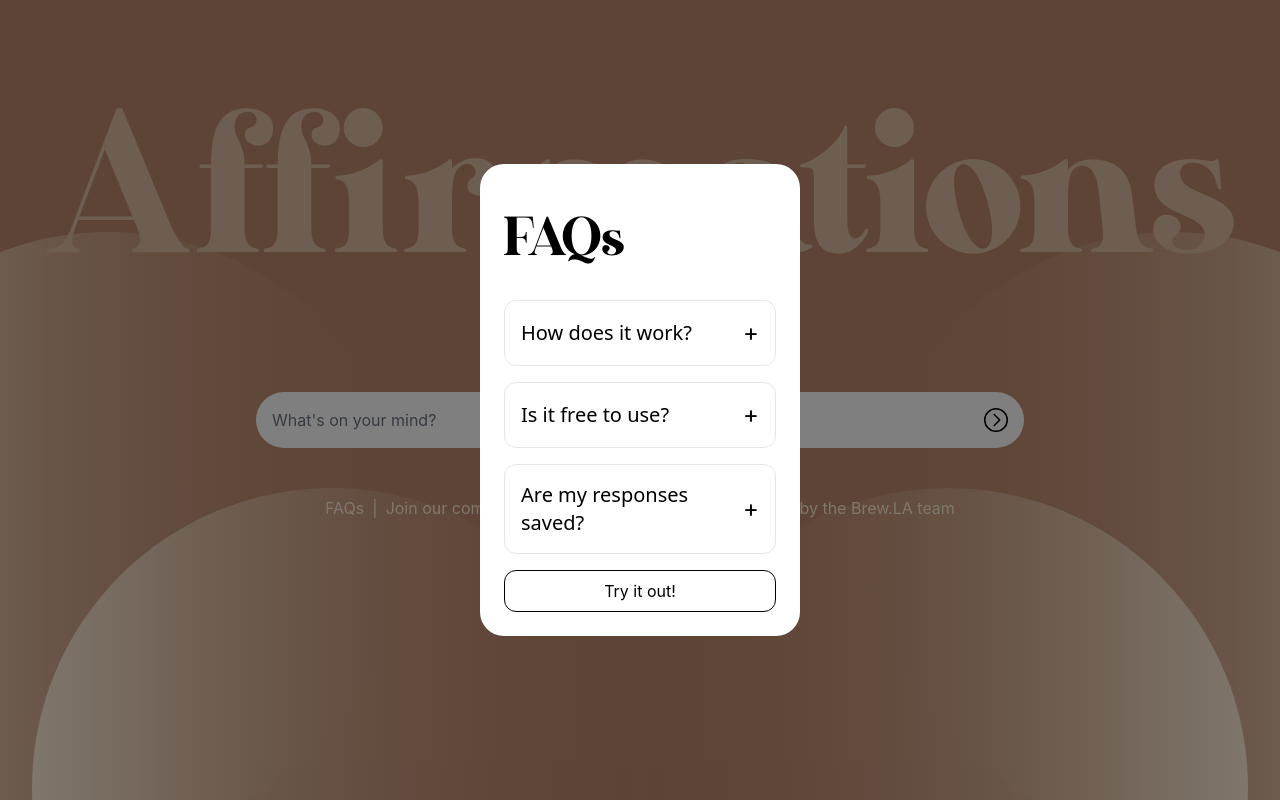
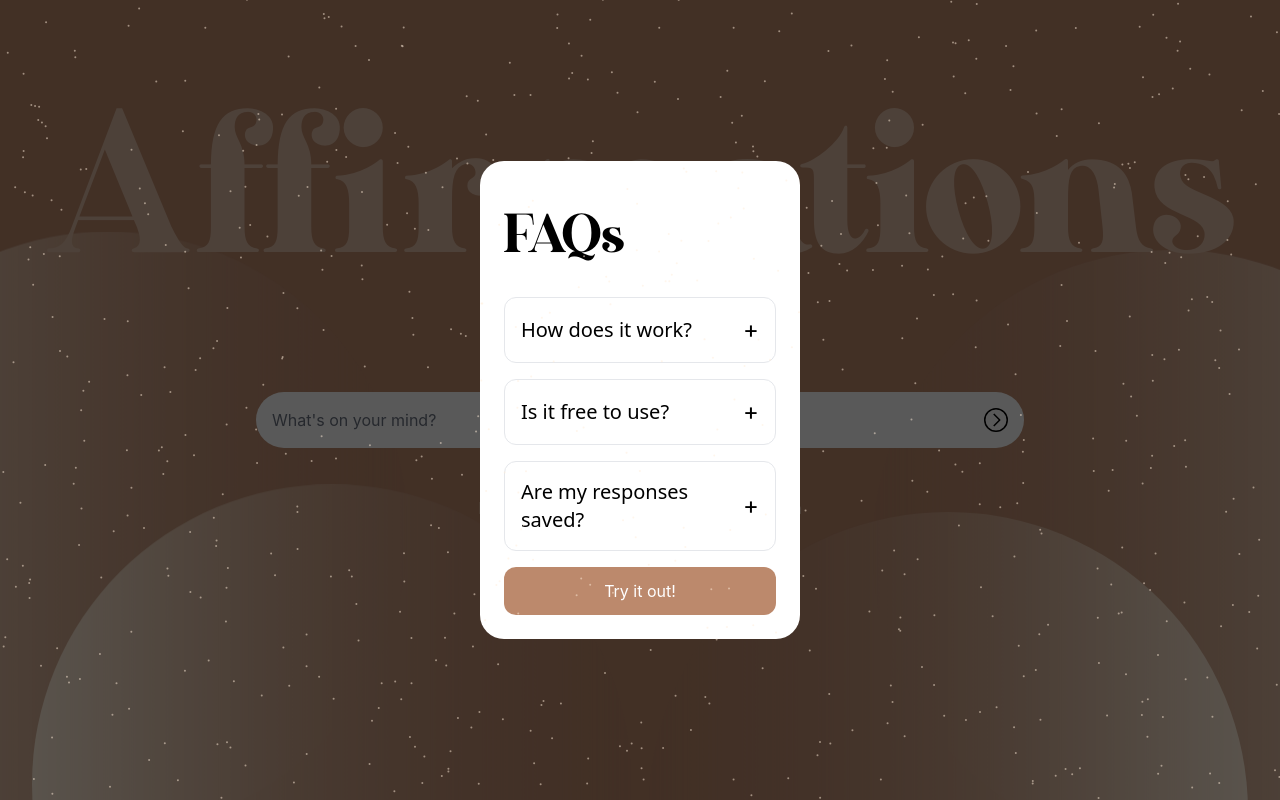
Before and after one commit to BrewLA/bible-affirmations, a Next.js app: page / in a window 1280 px wide. Both pictures are taken after a click on the link "FAQs". Built offline with nearby package versions, Linux system fonts and the light colour scheme.

Commit message:
new particlesjs button

```diff
--- /dev/null
+++ b/components/ButtonWithParticles.tsx
@@ -0,0 +1,22 @@
+// ButtonWithParticles.tsx
+import React from 'react';
+import ParticlesBackground from '@/hooks/ParticlesBackground';
+
+interface ModalProps {
+    onClose: () => void;
+  }
+
+const ButtonWithParticles: React.FC<ModalProps> = ({ onClose }) => {
+  return (
+      <div className="flex relative w-full bg-[#BC896C] justify-center items-center rounded-xl overflow-hidden">
+        <button onClick={onClose} className="relative z-10 text-white px-6 py-3 transition duration-100">
+          Try it out!
+        </button>
+        <div className="absolute z-0">
+          <ParticlesBackground />
+        </div>
+      </div>
+  );
+};
+
+export default ButtonWithParticles;
--- a/components/LinearCircle.tsx
+++ b/components/LinearCircle.tsx
@@ -1,17 +1,41 @@
 import React from "react";
 
-function LinearCircle() {
+type LinearCircleProps = {
+  className?: string;
+};
+
+const LinearCircle: React.FC<LinearCircleProps> = ({ className }) => {
   return (
-    <svg width="600" height="600" viewBox="0 0 600 600" fill="none" xmlns="http://www.w3.org/2000/svg">
-        <circle cx="300" cy="300" r="300" transform="matrix(-1 0 0 1 600 0)" fill="url(#paint0_linear_16246_130)"/>
-        <defs>
-        <linearGradient id="paint0_linear_16246_130" x1="600" y1="300" x2="0" y2="300" gradientUnits="userSpaceOnUse">
-        <stop stopColor="#FFEEDA"/>
-        <stop offset="1" stopColor="#BC896C" stopOpacity="0"/>
+    <svg
+      className={className}
+      width="600"
+      height="600"
+      viewBox="0 0 600 600"
+      fill="none"
+      xmlns="http://www.w3.org/2000/svg"
+    >
+      <circle
+        cx="300"
+        cy="300"
+        r="300"
+        transform="matrix(-1 0 0 1 600 0)"
+        fill="url(#paint0_linear_16246_130)"
+      />
+      <defs>
+        <linearGradient
+          id="paint0_linear_16246_130"
+          x1="600"
+          y1="300"
+          x2="0"
+          y2="300"
+          gradientUnits="userSpaceOnUse"
+        >
+          <stop stopColor="#FFEEDA" />
+          <stop offset="1" stopColor="#BC896C" stopOpacity="0" />
         </linearGradient>
-        </defs>
+      </defs>
     </svg>
-  )
+  );
 }
 
 export default LinearCircle;
--- a/components/Modal.tsx
+++ b/components/Modal.tsx
@@ -1,5 +1,6 @@
 import React from "react";
 import Accordion from "./Accordion";
+import ParticlesBackground from "@/hooks/ParticlesBackground";
 
 interface ModalProps {
     onClose: () => void;
@@ -7,16 +8,19 @@ interface ModalProps {
 
 const Modal: React.FC<ModalProps> = ({ onClose }) => {
     return (
-        <div className="fixed inset-0 flex items-center justify-center bg-black bg-opacity-50 z-50">
+        <div className="fixed inset-0 flex items-center justify-center bg-black bg-opacity-65 z-50">
             <div className="bg-white w-[25vw] p-6 rounded-3xl flex flex-col">
-            <h2 className="text-[4rem] mb-4">FAQs</h2>
+                <h2 className="text-[4rem] text-black mb-4">FAQs</h2>
                 <div className="container mx-auto">
                     <Accordion title="How does it work?" content="This app is powered by the DistilBERT AI model, which uses sentiment analysis to determine whether your response holds Positive or Negative connotation. From there, it will output a Bible verse as an affirmation!" />
                     <Accordion title="Is it free to use?" content="Although we plan on scaling this web app, it is currently free, so please use it as much as you'd like!" />
-                <Accordion title="Are my responses saved?" content="We currently have access to user input on our backend, but other users will not be able to see your responses. Our goal is to eventually build a community thread for users to openly share their stories and verses that they were given." />
+                    <Accordion title="Are my responses saved?" content="We currently have it set where only you can see your responses, and other users will not be able to view your responses. Our goal is to eventually build a community thread for users to openly share their stories and verses that they were given." />
                 </div>
-            <button onClick={onClose} className="border border-black hover:bg-black hover:text-white text-black px-4 py-2 rounded-xl">
+                <button onClick={onClose} className="flex relative w-full bg-[#BC896C] text-white py-3 justify-center items-center rounded-xl overflow-hidden">
                     Try it out!
+                    <div className="absolute z-0">
+                        <ParticlesBackground />
+                    </div>
                 </button>
             </div>
         </div>
--- /dev/null
+++ b/hooks/ParticlesBackground.tsx
@@ -0,0 +1,118 @@
+// ParticlesBackground.tsx
+import React from 'react';
+import Particles from 'react-tsparticles';
+import type { ISourceOptions } from 'tsparticles';
+
+
+const ParticlesBackground: React.FC = () => {
+  const options: ISourceOptions = {
+    particles: {
+      number: {
+        value: 512,
+        density: {
+          enable: true,
+          value_area: 800,
+        },
+      },
+      color: {
+        value: "#FFEEDA",
+      },
+      shape: {
+        type: "circle",
+        stroke: {
+          width: 0,
+          color: "#000000",
+        },
+        polygon: {
+          nb_sides: 5,
+        },
+      },
+      opacity: {
+        value: 0.5,
+        random: false,
+        anim: {
+          enable: false,
+          speed: 1,
+          opacity_min: 0.1,
+          sync: false,
+        },
+      },
+      size: {
+        value: 1,
+        random: true,
+        anim: {
+          enable: false,
+          speed: 40,
+          size_min: 0.1,
+          sync: false,
+        },
+      },
+      line_linked: {
+        enable: false,
+        distance: 150,
+        color: "#ffffff",
+        opacity: 0.4,
+        width: 1,
+      },
+      move: {
+        enable: true,
+        speed: 0.6,
+        direction: "top",
+        random: false,
+        straight: false,
+        out_mode: "out",
+        bounce: false,
+        attract: {
+          enable: false,
+          rotateX: 600,
+          rotateY: 1200,
+        },
+      },
+    },
+    interactivity: {
+      detect_on: "window",
+      events: {
+        onhover: {
+          enable: false,
+          mode: "repulse",
+        },
+        onclick: {
+          enable: false,
+          mode: "push",
+        },
+        resize: true,
+      },
+      modes: {
+        grab: {
+          distance: 400,
+          line_linked: {
+            opacity: 1,
+          },
+        },
+        bubble: {
+          distance: 400,
+          size: 40,
+          duration: 2,
+          opacity: 8,
+        },
+        repulse: {
+          distance: 200,
+          duration: 0.4,
+        },
+        push: {
+          particles_nb: 4,
+        },
+        remove: {
+          particles_nb: 2,
+        },
+      },
+    },
+    retina_detect: true,
+  };
+
+  return (
+      <Particles id="tsparticles" options={options} />
+  );
+};
+
+export default ParticlesBackground;
--- a/package.json
+++ b/package.json
@@ -13,11 +13,13 @@
     "cheerio": "^1.0.0-rc.12",
     "next": "14.2.3",
     "react": "^18",
-    "react-dom": "^18"
+    "react-dom": "^18",
+    "react-tsparticles": "^1.37.0",
+    "tsparticles": "^1.37.0"
   },
   "devDependencies": {
     "@types/node": "^20",
-    "@types/react": "^18",
+    "@types/react": "^18.3.3",
     "@types/react-dom": "^18",
     "eslint": "^8",
     "eslint-config-next": "14.2.3",
--- a/pages/index.tsx
+++ b/pages/index.tsx
@@ -4,7 +4,6 @@ import Link from "next/link";
 import { useState } from "react";
 import useAnimateWords from "../hooks/useAnimateWords";
 import React from "react";
-import ProductLink from "@/components/ProductLink";
 
 function Index() {
   const [message, setMessage] = useState("");
@@ -78,7 +77,7 @@ function Index() {
         </div>
       )}
       {verse && (
-        <div className="max-w-[64rem] h-auto border border-white p-12 rounded-[4rem] relative z-50">
+        <div className="max-w-[64rem] h-auto border border-white p-12 rounded-[3rem] relative z-50 bg-transparent backdrop-blur-lg">
           <h2 className="text-center text-primary text-3xl sm:text-[2rem] sm:leading-tight md:text-[3rem] lg:text-[4rem] leading-tight">
             {animatedMessage.map((word, index) => (
               <span
@@ -100,14 +99,14 @@ function Index() {
           <Link href="#" onClick={handleOpenModal}>FAQs</Link>
         </li>
         <li>|</li>
-        <li>
+        {/* <li>
           <Link href="/about">Join our community!</Link>
-        </li>
-        <li>|</li>
-        <li>
+        </li> */}
+        {/* <li>|</li> */}
+        {/* <li>
           <Link href="/blog/hello-world">View products</Link>
-        </li>
-        <li>|</li>
+        </li> */}
+        {/* <li>|</li> */}
         <li>
           <Link
             href="https://brewla.design"
@@ -119,18 +118,19 @@ function Index() {
       </ul>
       <div className="flex flex-row w-full fixed bottom-0 z-0 pointer-events-none">
         <div className="flex flex-row gap-2 fixed left-[-12rem] bottom-[-2rem] z-0">
-          <LinearCircle />
+          <LinearCircle className="move-up-down move-up-down-delay-1" />
         </div>
         <div className="flex flex-row gap-2 fixed left-[2rem] bottom-[-18rem] z-0">
-          <LinearCircle />
+          <LinearCircle className="move-up-down move-up-down-delay-2" />
         </div>
         <div className="flex flex-row gap-2 fixed right-[-12rem] bottom-[-2rem] rotate-180 z-0">
-          <LinearCircle />
+          <LinearCircle className="move-up-down move-up-down-delay-3" />
         </div>
         <div className="flex flex-row gap-2 fixed right-[2rem] bottom-[-18rem] rotate-180 z-0">
-          <LinearCircle />
+          <LinearCircle className="move-up-down move-up-down-delay-4" />
         </div>
       </div>
+
 
       {isModalOpen && <Modal onClose={handleCloseModal} />}
     </main>
--- a/styles/globals.css
+++ b/styles/globals.css
@@ -36,3 +36,44 @@ h1, h2, h3, h4, h5, h6 {
   margin-right: 1rem; /* Adjust the margin as needed */
   animation: fadeInScale 0.6s ease-in-out forwards; /* Use ease-in-out for smoother animation */
 }
+
+@keyframes moveUpDown {
+  0%, 100% {
+    transform: translateY(0);
+  }
+  50% {
+    transform: translateY(-24px);
+  }
+}
+
+.move-up-down {
+  animation: moveUpDown 8s ease-in-out infinite;
+}
+
+.move-up-down-delay-1 {
+  animation-delay: 0s;
+}
+
+.move-up-down-delay-2 {
+  animation-delay: 1.5s;
+}
+
+.move-up-down-delay-3 {
+  animation-delay: 3s;
+}
+
+.move-up-down-delay-4 {
+  animation-delay: 4.5s;
+}
+
+#tsparticles {
+  width: 48rem !important;
+  height: 4rem !important;
+}
+.tsparticles-canvas-el {
+  display: flex !important;
+  position: absolute !important;
+  z-index: 0 !important;
+  justify-content: center !important;
+  align-items: center !important;
+}
```
Also changed, not shown: 1 other file (tests, documents, lock files or other folders). Lines whose indentation alone changed are shown as unchanged.
